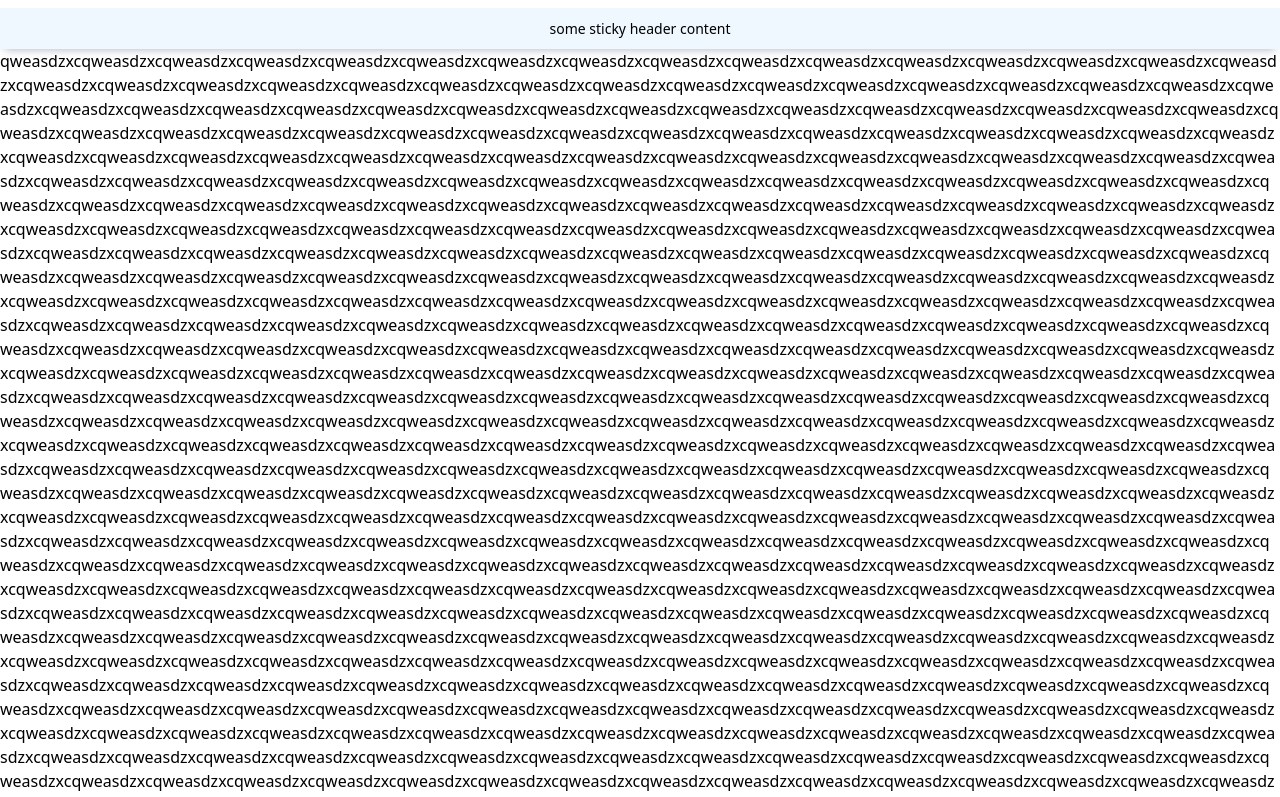
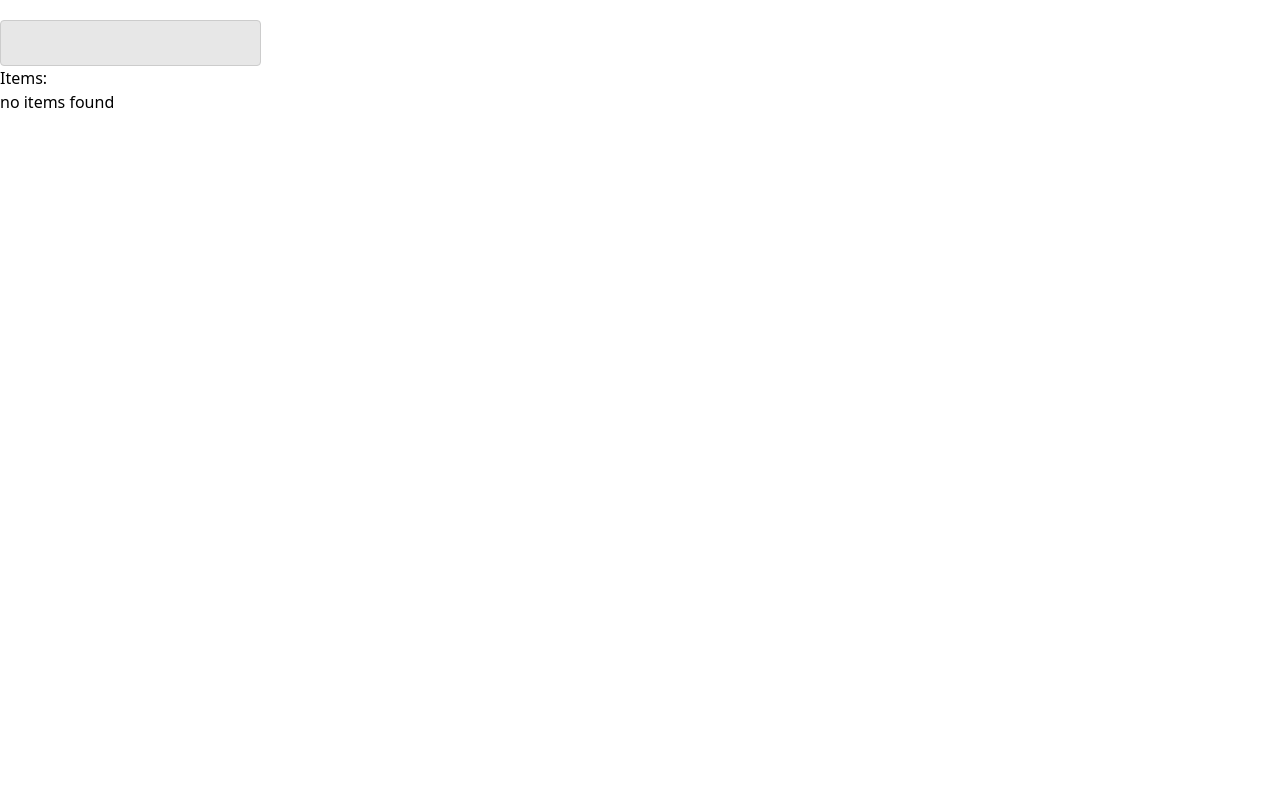
Before and after one commit to shyrkatawi/rxjs-learning, an Angular app: page / in a window 1280 px wide. Shown: the top 797 px of the page. Built offline with nearby package versions, Linux system fonts and the light colour scheme.

Commit message:
rxjs challenge 08-smart-search

```diff
--- /dev/null
+++ b/rxjs-challenges/08-smart-search/smart-search-service.ts
@@ -0,0 +1,38 @@
+import { Injectable } from "@angular/core";
+import {
+  debounceTime,
+  distinctUntilChanged,
+  Observable,
+  of,
+  OperatorFunction,
+  switchMap,
+} from "rxjs";
+
+function requestBackendEmulation(search: string): Observable<readonly string[]> {
+  console.log("backend called", search);
+  const tests = ["test1", "test2", "test3"].filter((test) => !!search && test.startsWith(search));
+  if (tests.length) {
+    return of(tests);
+  }
+  const numbers = ["125", "12", "199", "200", "250"].filter(
+    (number) => !!search && number.startsWith(search),
+  );
+  if (numbers.length) {
+    return of(numbers);
+  }
+  return of([]);
+}
+
+@Injectable({
+  providedIn: "root",
+})
+export class SmartSearchService {
+  public smartSearch(): OperatorFunction<string, readonly string[]> {
+    return (source) =>
+      source.pipe(
+        debounceTime(300),
+        distinctUntilChanged(),
+        switchMap((value) => requestBackendEmulation(value)),
+      );
+  }
+}
--- /dev/null
+++ b/rxjs-challenges/08-smart-search/smart-search.css
@@ -0,0 +1,9 @@
+input {
+  display: block;
+  margin-top: 20px;
+  background-color: #e7e7e7;
+  padding: 10px 14px;
+  font-size: 16px;
+  border: 1px solid #ccc;
+  border-radius: 4px;
+}
--- /dev/null
+++ b/rxjs-challenges/08-smart-search/smart-search.html
@@ -0,0 +1,8 @@
+<input [formControl]="control" />
+
+<h3>Items:</h3>
+@for (item of (items$ | async); track item) {
+  <p>{{item}}</p>
+} @empty {
+  <div>no items found</div>
+}
--- /dev/null
+++ b/rxjs-challenges/08-smart-search/smart-search.ts
@@ -0,0 +1,16 @@
+import { Component, inject } from "@angular/core";
+import { FormControl, ReactiveFormsModule } from "@angular/forms";
+import { AsyncPipe } from "@angular/common";
+import { SmartSearchService } from "./smart-search-service";
+
+@Component({
+  selector: "app-smart-search",
+  imports: [ReactiveFormsModule, AsyncPipe],
+  templateUrl: "./smart-search.html",
+  styleUrl: "./smart-search.css",
+})
+export class SmartSearch {
+  private readonly smartSearchService = inject(SmartSearchService);
+  protected readonly control = new FormControl<string>("", { nonNullable: true });
+  protected readonly items$ = this.control.valueChanges.pipe(this.smartSearchService.smartSearch());
+}
--- a/src/app/pages/main-page/main-page.html
+++ b/src/app/pages/main-page/main-page.html
@@ -4,4 +4,5 @@
 <!--<app-loading-status-bar/>-->
 <!--<app-countdown-with-restart/>-->
 <!--<app-picking-cinema-seats/>-->
-<app-sticky-header-example/>
+<!--<app-sticky-header-example/>-->
+<app-smart-search/>
--- a/src/app/pages/main-page/main-page.ts
+++ b/src/app/pages/main-page/main-page.ts
@@ -1,9 +1,9 @@
 import { Component } from "@angular/core";
-import { StickyHeaderExample } from "../../../../rxjs-challenges/07-sticky-header/sticky-header-example";
+import { SmartSearch } from "../../../../rxjs-challenges/08-smart-search/smart-search";
 
 @Component({
   selector: "app-main-page",
-  imports: [StickyHeaderExample],
+  imports: [SmartSearch],
   templateUrl: "./main-page.html",
   styleUrl: "./main-page.css",
 })
```
